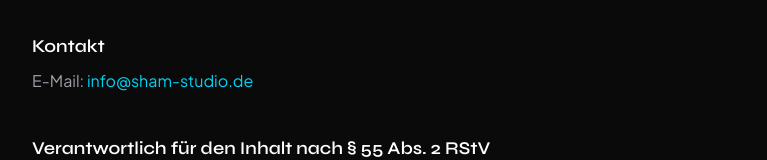
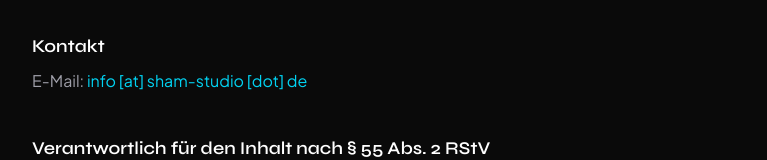
Before and after one commit to hamidsham25/sham-studio, a Next.js app: page /impressum in a window 1280 px wide. Shown: the part 405-565 px from the top of the page, without its empty margins (256-1023 px from the left). Built offline with nearby package versions, Linux system fonts and the light colour scheme.

Commit message:
bot email prevention

```diff
--- a/src/app/layout.tsx
+++ b/src/app/layout.tsx
@@ -84,7 +84,6 @@ const localBusinessJsonLd = {
   description:
     "Webdesign, UI/UX Design und Webentwicklung in Hannover. Individuelle Websites und digitale Produkte.",
   url: SITE_URL,
-  email: "info@sham-studio.de",
   address: {
     "@type": "PostalAddress",
     addressLocality: "Hannover",
--- a/src/components/ObfuscatedMailLink.tsx
+++ b/src/components/ObfuscatedMailLink.tsx
@@ -1,28 +1,14 @@
 "use client";
 
-import { useState, useEffect } from "react";
-
-/** E-Mail obfuskiert anzeigen – im HTML-Quellcode steht sie nicht als mailto: – reduziert Spam-Harvesting. */
+/** E-Mail obfuskiert anzeigen (ohne klickbaren Link) – reduziert Spam-Harvesting. */
 export default function ObfuscatedMailLink({
   className = "text-cyan-400 hover:underline",
 }: {
   className?: string;
 }) {
-  const [email, setEmail] = useState<string | null>(null);
-
-  useEffect(() => {
-    const local = "info";
-    const domain = "sham-studio.de";
-    setEmail(`${local}@${domain}`);
-  }, []);
-
-  if (!email) {
-    return <span className={className}>…</span>;
-  }
-
   return (
-    <a href={`mailto:${email}`} className={className}>
-      {email}
-    </a>
+    <span className={className}>
+      info [at] sham-studio [dot] de
+    </span>
   );
 }
```
